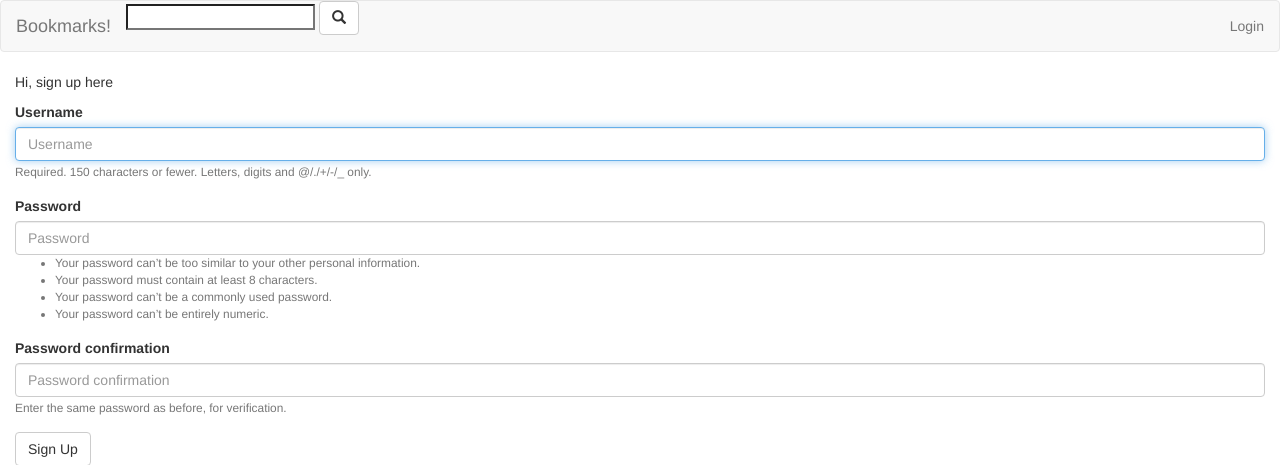
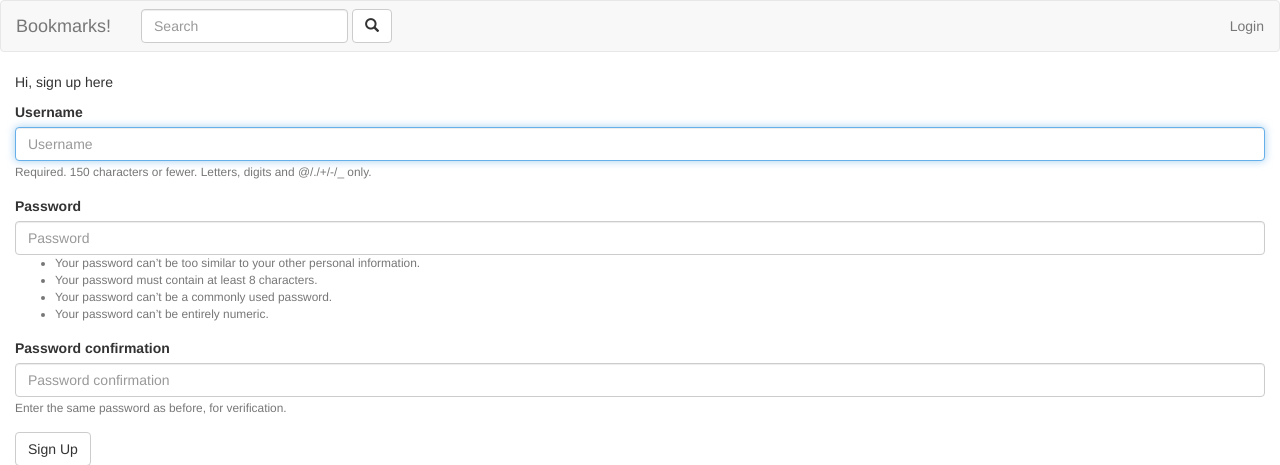
Before and after one commit to kennethlove/django_bookmarks, a Django app: page /signup/ in a window 1280 px wide. Shown: the top 465 px of the page. Run offline with Django 4.2, Linux system fonts and the light colour scheme; parts of the project's set-up code (start-up, migrations or seed data) failed here and were passed over; some libraries are stand-ins or nearby versions.

Commit message:
better search form

```diff
--- a/dj_bookmarks/templates/_partials/nav.html
+++ b/dj_bookmarks/templates/_partials/nav.html
@@ -9,12 +9,12 @@
             </button>
             <a class="navbar-brand" href="#">Bookmarks!</a>
         </div>
-        <div class="navbar-left">
-            <form method="get" action="{% url 'bookmarks:search' %}">
-                <input type="search" name="q">
-                <button type="submit" class="btn btn-default"><i class="glyphicon glyphicon-search"></i></button>
-            </form>
-        </div>
+        <form action="{% url 'bookmarks:search' %}" class="navbar-left navbar-form">
+            <div class="form-group">
+                <input type="search" class="form-control" name="q" placeholder="Search">
+            </div>
+            <button type="submit" class="btn btn-default"><i class="glyphicon glyphicon-search"></i></button>
+        </form>
         <ul class="nav navbar-nav navbar-right">
             {% if user.is_authenticated %}
                 <li class="navbar-text">{{ user.profile.full_name }}</li>
```
